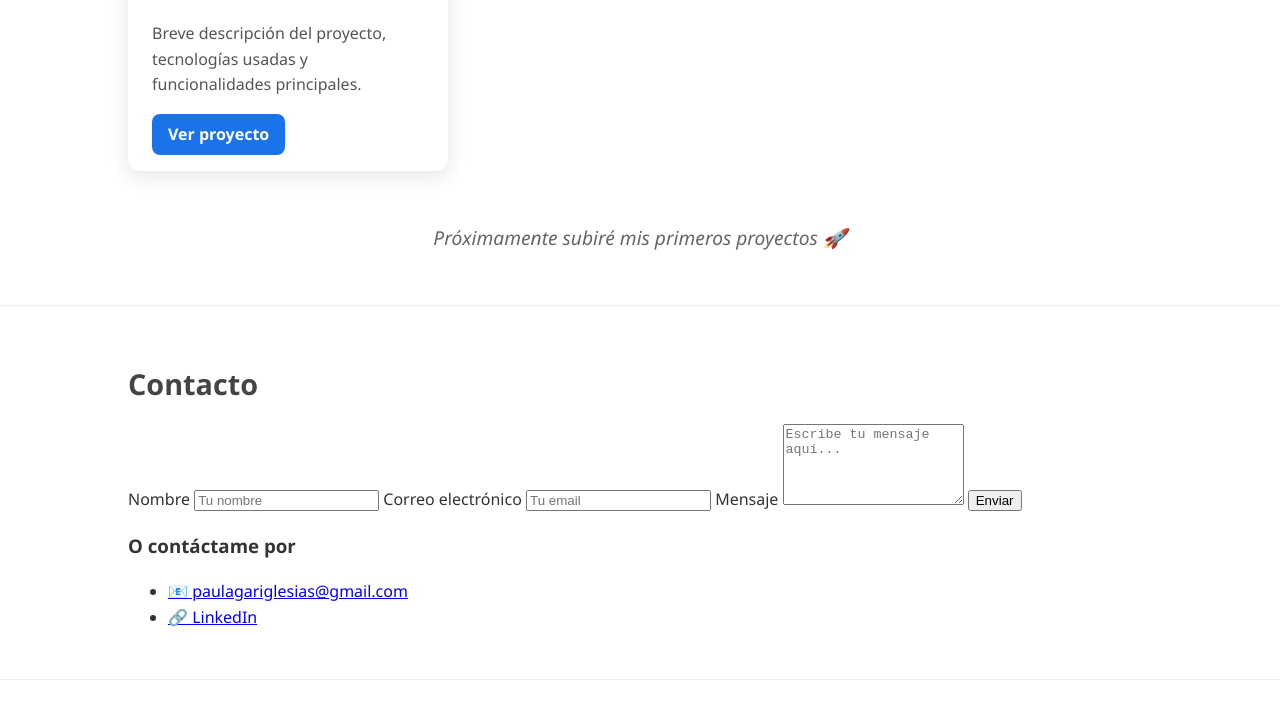
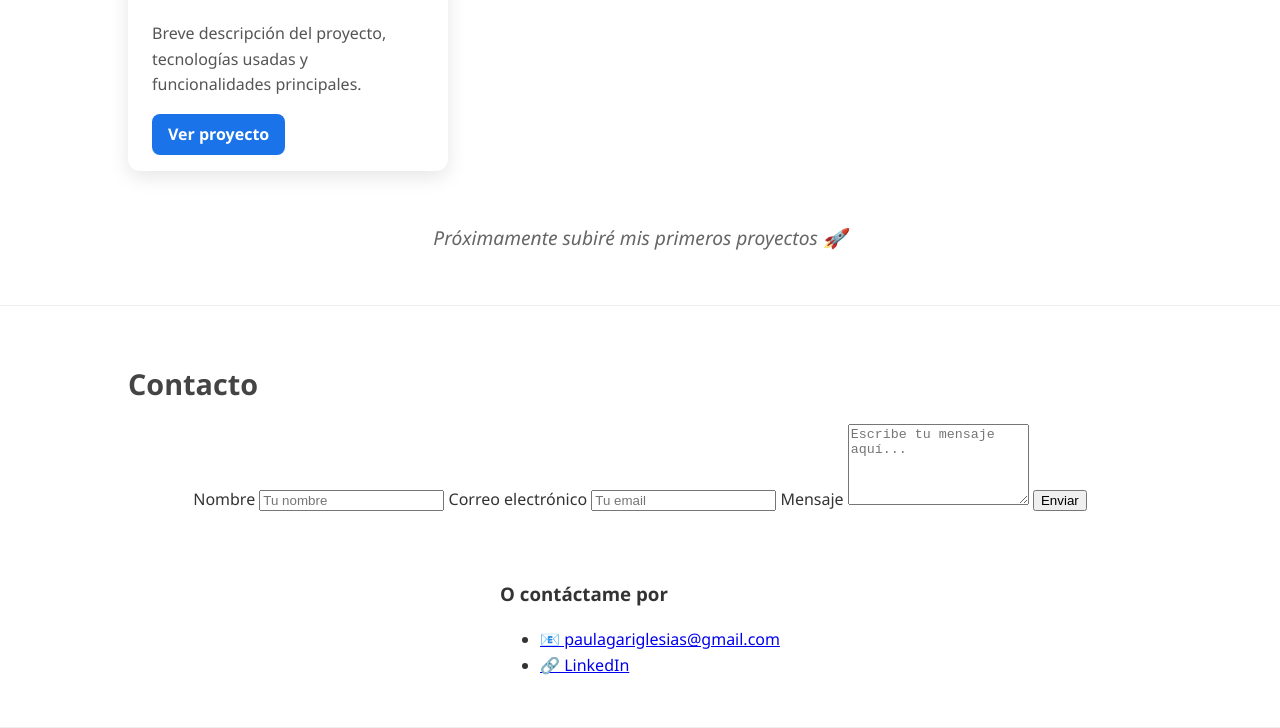
Before and after one commit to paula-gi/portfolio, a plain HTML site: page index.html in a window 1280 px wide. Shown: the part 1581-2309 px from the top of the page. Before the commit the page ends 2261 px from the top, so only its background shows below. Drawn offline with nearby package versions, Linux system fonts and the light colour scheme.

Commit message:
feat: add contact section layout

```diff
--- a/style.css
+++ b/style.css
@@ -227,3 +227,12 @@ header {
   grid-column: 1 / -1;
   font-size: 1.2rem;
 }
+
+.contact-container {
+  display: flex;
+  gap: 3rem;
+  max-width: 900px;
+  margin: 0 auto;
+  flex-wrap: wrap;
+  justify-content: center;
+}
```
